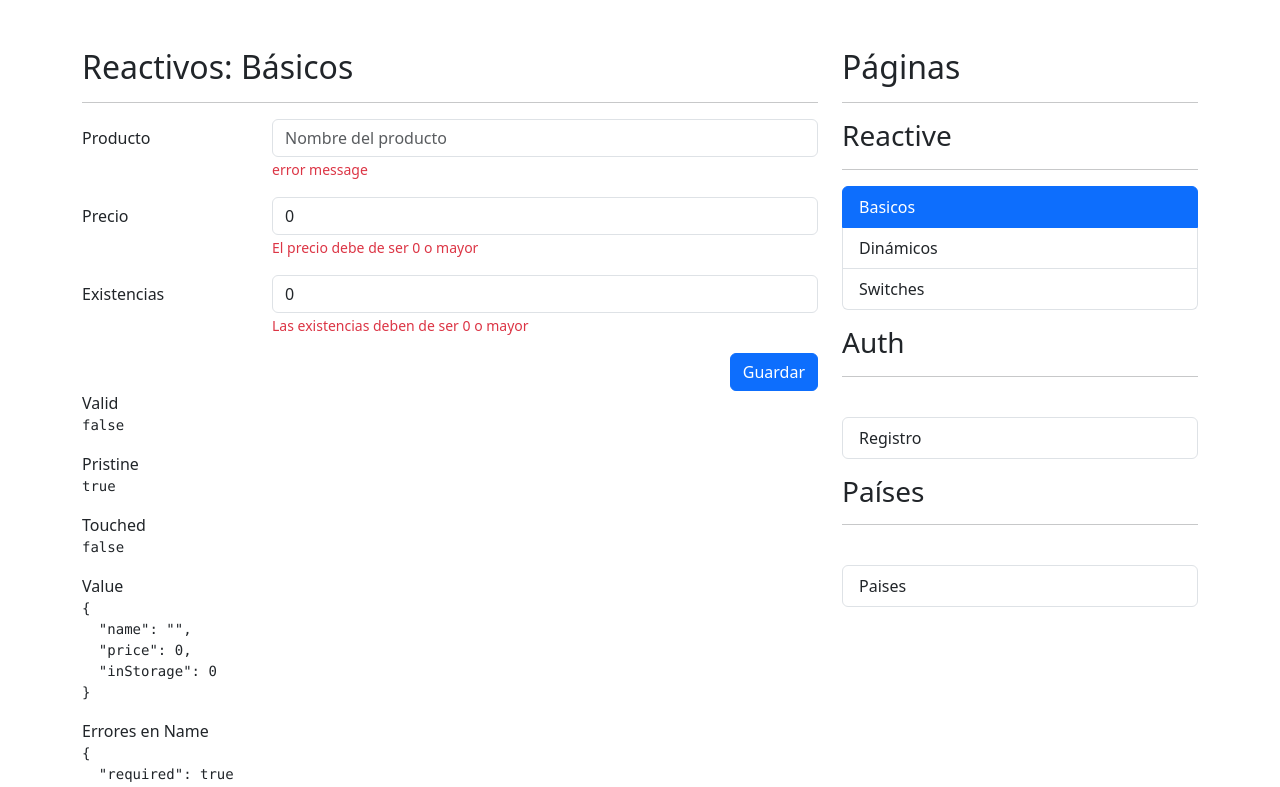
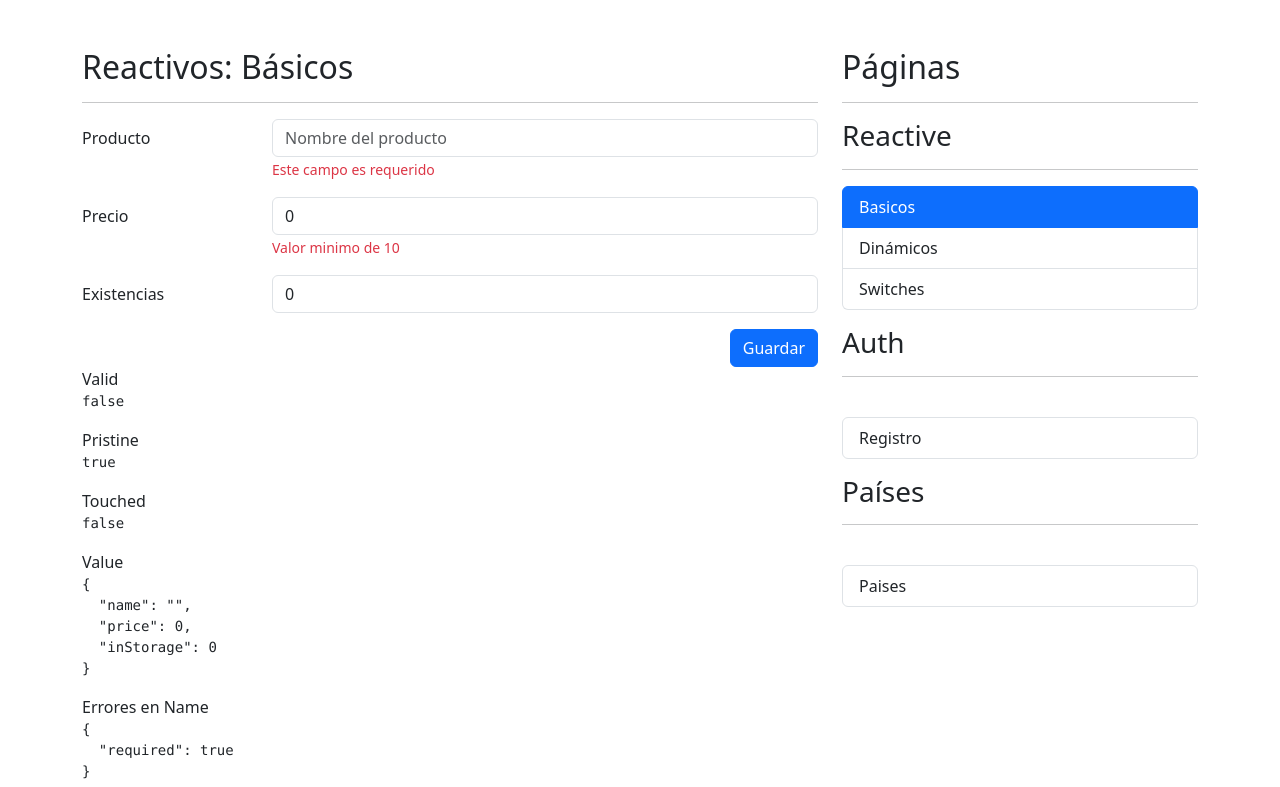
Before and after one commit to juancho001/ReactiveFormsApp, an Angular app: page /reactive/basic in a window 1280 px wide. Shown: the top 787 px of the page. Built offline with nearby package versions, Linux system fonts and the light colour scheme.

Commit message:
6. Mostrar Errores del Formulario en Pantalla

```diff
--- a/src/app/reactive/pages/basic-page/basic-page.component.html
+++ b/src/app/reactive/pages/basic-page/basic-page.component.html
@@ -15,10 +15,12 @@
                            class="form-control"
                            placeholder="Nombre del producto"
                            formControlName="name">
+                    @if (isValidField('name')) {
                     <span class="form-text text-danger">
                         <!-- Debe de ser de 3 letras -->
-                        error message
+                        {{getFieldError("name")}}
                     </span>
+                    }
                 </div>
             </div>
 
@@ -31,7 +33,7 @@
                            placeholder="Precio del producto"
                            formControlName="price">
                     <span class="form-text text-danger">
-                        El precio debe de ser 0 o mayor
+                       {{getFieldError("price")}}
                     </span>
                 </div>
             </div>
@@ -45,7 +47,7 @@
                            placeholder="Existencias del producto"
                            formControlName="inStorage">
                     <span class="form-text text-danger">
-                         Las existencias deben de ser 0 o mayor
+                        {{getFieldError("inStorage")}}
                     </span>
                 </div>
             </div>
@@ -95,9 +97,9 @@
         <pre>{{ myForm.controls['inStorage'].errors| json }}</pre>
 
         <span>Precio</span>
-        <pre>{{ myForm.controls.price.value | json }}</pre>
+        <pre>{{ myForm.controls['price'].value | json }}</pre>
 
         <span>Producto</span>
-        <pre>{{ myForm.controls.name.value | json }}</pre>
+        <pre>{{ myForm.controls['name'].value | json }}</pre>
     </div>
 </div>
--- a/src/app/reactive/pages/basic-page/basic-page.component.ts
+++ b/src/app/reactive/pages/basic-page/basic-page.component.ts
@@ -1,6 +1,6 @@
 import { JsonPipe } from '@angular/common';
 import { Component, inject } from '@angular/core';
-import { FormBuilder, ReactiveFormsModule, Validators } from '@angular/forms';
+import { FormBuilder, FormGroup, ReactiveFormsModule, Validators } from '@angular/forms';
 
 @Component({
   selector: 'app-basic-page',
@@ -11,7 +11,7 @@ export class BasicPageComponent {
 
 private formBuilder = inject(FormBuilder);
 
-myForm = this.formBuilder.group({
+myForm: FormGroup = this.formBuilder.group({
   name : ['',[Validators.required,Validators.minLength(3)]],
   price: [0,[Validators.required,Validators.min(10)]],
   inStorage: [0,[Validators.required,Validators.min(0)]],
@@ -25,4 +25,37 @@ myForm = this.formBuilder.group({
   //   inStorage : new FormControl(0),
 
   // })
+
+
+isValidField(fielName:string):boolean{
+  //  console.log(this.myForm.controls[fielName].valid)
+  return !!this.myForm.controls[fielName].errors
 }
+
+getFieldError(fieldName:string):string | null{
+
+  if(!this.myForm.controls[fieldName]) return null;
+
+  const errors = this.myForm.controls[fieldName].errors ?? {};
+
+  for(const key of Object.keys(errors)){
+    switch(key){
+      case 'required':
+        return 'Este campo es requerido';
+      case 'minlength':
+        return `Minimo de ${ errors['minlength'].requiredLength } caracteres.`;
+      case 'min':
+         return `Valor minimo de ${errors['min'].min}`;
+    }
+
+  }
+
+  return null;
+
+}
+
+
+
+
+
+}
```
Also changed, not shown: 1 other file (tests, documents, lock files or other folders).
